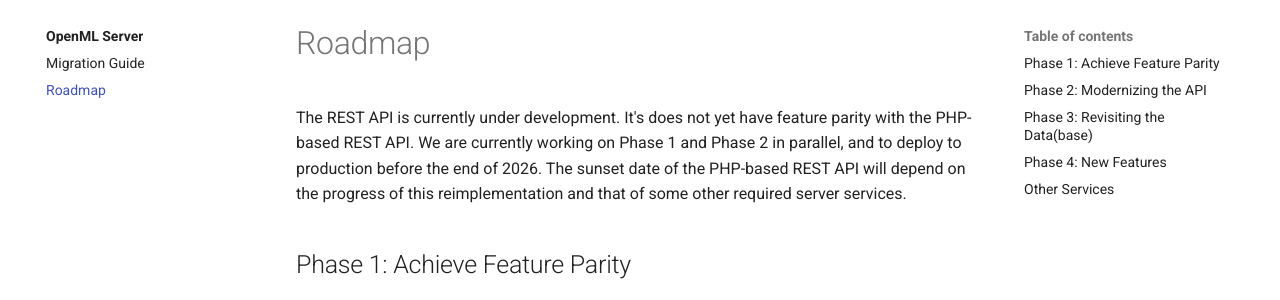
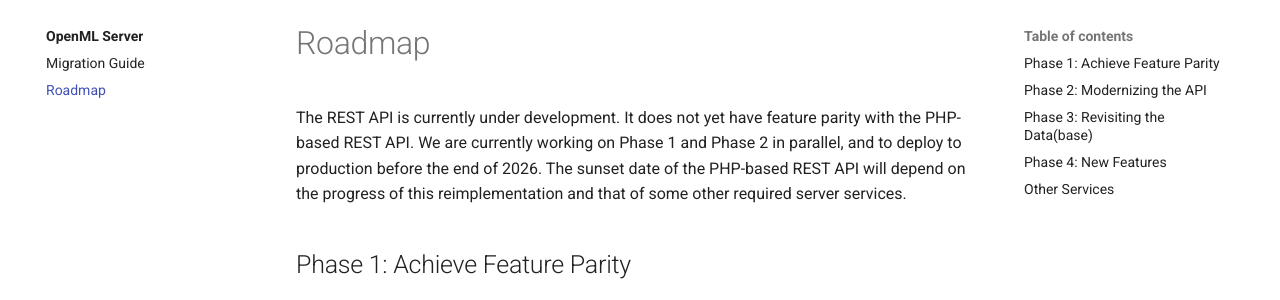
Before and after one commit to openml/server-api, an MkDocs documentation site: the page built from docs/roadmap.md, in a window 1280 px wide and 900 px high. Shown: the part 123-423 px from the top of the window. Built offline with MkDocs 1.6.1 and Material for MkDocs 9.7.7, drawn with Linux system fonts in a browser that asks for light colours; comment, search, counter and statistics services are not loaded.

Commit message:
fix typo
Co-authored-by: sourcery-ai[bot] <58596630+sourcery-ai[bot]@users.noreply.github.com>

```diff
--- a/docs/roadmap.md
+++ b/docs/roadmap.md
@@ -1,5 +1,5 @@
 The REST API is currently under development.
-It's does not yet have feature parity with the PHP-based REST API.
+It does not yet have feature parity with the PHP-based REST API.
 We are currently working on Phase 1 and Phase 2 in parallel, and to deploy to production before the end of 2026.
 The sunset date of the PHP-based REST API will depend on the progress of this reimplementation and that of some other required server services.
 
```
